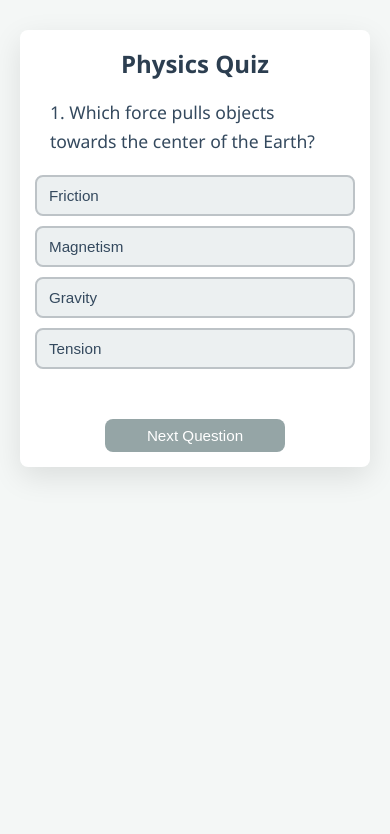
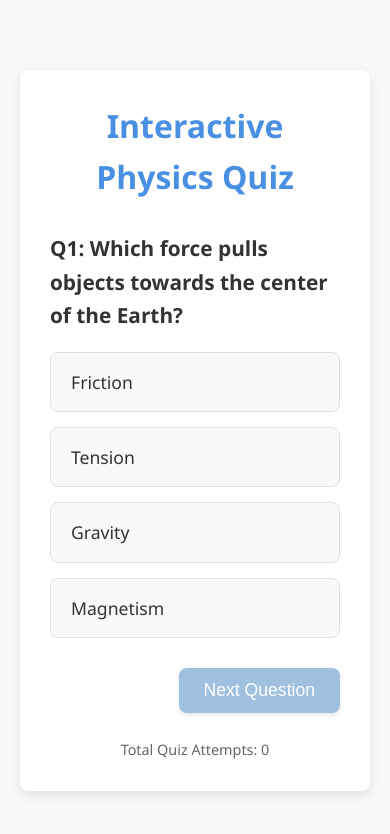
Before and after one commit to 22f3001491/science-quiz-001, a plain HTML site: page index.html in a window 390 px wide. Drawn offline with Linux system fonts and the light colour scheme.

Commit message:
Update index.html for round 2

```diff
--- a/index.html
+++ b/index.html
@@ -3,379 +3,387 @@
 <head>
     <meta charset="UTF-8">
     <meta name="viewport" content="width=device-width, initial-scale=1.0">
-    <title>Physics Quiz</title>
+    <title>Interactive Physics Quiz</title>
     <style>
-        /* Basic Reset & Body Styling */
-        *, *::before, *::after {
+        :root {
+            --primary-color: #4A90E2; /* Blue */
+            --secondary-color: #50E3C2; /* Teal */
+            --text-color: #333;
+            --background-color: #F8F9FA;
+            --card-background: #FFFFFF;
+            --success-color: #4CAF50; /* Green */
+            --error-color: #F44336; /* Red */
+            --border-radius: 8px;
+            --shadow: 0 4px 12px rgba(0, 0, 0, 0.1);
+        }
+
+        * {
             box-sizing: border-box;
             margin: 0;
             padding: 0;
         }
 
         body {
-            font-family: 'Segoe UI', Tahoma, Geneva, Verdana, sans-serif;
-            background-color: #f4f7f6; /* Light gray background */
-            color: #333;
+            font-family: 'Segoe UI', 'Helvetica Neue', Arial, sans-serif;
             line-height: 1.6;
+            color: var(--text-color);
+            background-color: var(--background-color);
             display: flex;
             justify-content: center;
-            align-items: flex-start; /* Align to top initially for better scroll behavior */
+            align-items: flex-start; /* Changed to flex-start to allow content to scroll */
             min-height: 100vh;
-            padding: 20px; /* Padding around the quiz container */
+            padding: 20px;
+            -webkit-font-smoothing: antialiased;
+            -moz-osx-font-smoothing: grayscale;
         }
 
-        /* Main Quiz Container */
         .quiz-container {
-            background-color: #ffffff; /* White card background */
-            border-radius: 12px;
-            box-shadow: 0 10px 30px rgba(0, 0, 0, 0.1); /* Soft shadow */
+            background-color: var(--card-background);
+            border-radius: var(--border-radius);
+            box-shadow: var(--shadow);
             padding: 30px;
+            max-width: 600px;
             width: 100%;
-            max-width: 600px; /* Max width for larger screens */
-            margin-top: 50px; /* Space from top */
-            text-align: center;
+            margin-top: 50px; /* Adjusted margin-top for better visual spacing */
         }
 
-        /* Header */
         h1 {
-            color: #2c3e50; /* Dark blue heading */
+            color: var(--primary-color);
+            text-align: center;
+            margin-bottom: 30px;
+            font-size: 2em;
+        }
+
+        .question-section {
             margin-bottom: 25px;
-            font-size: 2.2em;
+        }
+
+        #question {
+            font-size: 1.3em;
+            margin-bottom: 20px;
+            font-weight: 600;
+            color: var(--text-color);
+        }
+
+        .options-grid {
+            display: grid;
+            grid-template-columns: 1fr;
+            gap: 15px;
+        }
+
+        .option {
+            background-color: var(--background-color);
+            border: 1px solid #e0e0e0;
+            border-radius: var(--border-radius);
+            padding: 15px 20px;
+            cursor: pointer;
+            transition: all 0.2s ease-in-out;
+            font-size: 1.1em;
+            display: flex;
+            align-items: center;
+            justify-content: space-between;
+        }
+
+        .option:hover:not(.disabled) {
+            background-color: #eef;
+            border-color: var(--primary-color);
+            transform: translateY(-2px);
+        }
+
+        .option.selected {
+            border-color: var(--primary-color);
+            background-color: #eef;
+        }
+
+        .option.correct {
+            background-color: var(--success-color);
+            color: white;
+            border-color: var(--success-color);
+        }
+
+        .option.incorrect {
+            background-color: var(--error-color);
+            color: white;
+            border-color: var(--error-color);
+        }
+
+        .option.disabled {
+            cursor: not-allowed;
+            opacity: 0.8;
+        }
+
+        .button-group {
+            display: flex;
+            justify-content: flex-end;
+            margin-top: 30px;
+        }
+
+        button {
+            background-color: var(--primary-color);
+            color: white;
+            border: none;
+            border-radius: var(--border-radius);
+            padding: 12px 25px;
+            font-size: 1.1em;
+            cursor: pointer;
+            transition: background-color 0.2s ease-in-out, transform 0.2s ease-in-out;
+            box-shadow: 0 2px 4px rgba(0, 0, 0, 0.1);
+        }
+
+        button:hover:not(:disabled) {
+            background-color: #3A7DCC; /* Darker primary */
+            transform: translateY(-1px);
+        }
+
+        button:disabled {
+            background-color: #A0C0E0; /* Lighter primary for disabled */
+            cursor: not-allowed;
+        }
+
+        .result-section {
+            text-align: center;
+            padding: 20px 0;
+        }
+
+        #score {
+            font-size: 2em;
+            color: var(--primary-color);
+            margin-bottom: 20px;
             font-weight: 700;
         }
 
-        /* Question Text */
-        #question-text {
-            font-size: 1.4em;
-            margin-bottom: 30px;
-            color: #34495e; /* Slightly lighter dark blue */
-            min-height: 60px; /* Ensure consistent height for questions */
-            display: flex;
-            align-items: center;
-            justify-content: center;
-            text-align: left; /* Align question text to left */
-            padding: 0 15px; /* Padding for text inside */
+        #restart-button {
+            background-color: var(--secondary-color);
+            margin-top: 20px;
         }
 
-        /* Options Container */
-        #options-container {
-            display: flex;
-            flex-direction: column;
-            gap: 15px; /* Space between option buttons */
-            margin-bottom: 30px;
+        #restart-button:hover:not(:disabled) {
+            background-color: #3dc0a0; /* Darker secondary */
         }
 
-        /* Option Buttons */
-        .option-btn {
-            background-color: #ecf0f1; /* Light gray button */
-            color: #34495e;
-            border: 2px solid #bdc3c7; /* Slightly darker border */
-            padding: 15px 20px;
-            border-radius: 8px;
-            font-size: 1.1em;
-            cursor: pointer;
-            transition: all 0.3s ease; /* Smooth transitions */
-            text-align: left;
-            width: 100%; /* Full width */
-            outline: none; /* Remove outline on focus */
+        .attempts-display {
+            text-align: center;
+            margin-top: 20px;
+            font-size: 0.9em;
+            color: #666;
         }
 
-        .option-btn:hover:not(.correct-answer):not(.incorrect-answer):not(:disabled) {
-            background-color: #dfe6e9; /* Lighter hover */
-            border-color: #95a5a6;
+        /* Accessibility: Visually hidden but readable by screen readers */
+        #quiz-status {
+            position: absolute;
+            width: 1px;
+            height: 1px;
+            margin: -1px;
+            padding: 0;
+            overflow: hidden;
+            clip: rect(0, 0, 0, 0);
+            border: 0;
         }
 
-        .option-btn:disabled {
-            cursor: not-allowed;
-            opacity: 0.8; /* Slightly faded when disabled */
-        }
-
-        /* Feedback Colors */
-        .correct-answer {
-            background-color: #2ecc71; /* Green */
-            color: #ffffff;
-            border-color: #27ae60;
-            font-weight: 600;
-        }
-
-        .incorrect-answer {
-            background-color: #e74c3c; /* Red */
-            color: #ffffff;
-            border-color: #c0392b;
-            font-weight: 600;
-        }
-
-        /* Next Button */
-        #next-btn {
-            background-color: #3498db; /* Blue */
-            color: #ffffff;
-            border: none;
-            padding: 12px 25px;
-            border-radius: 8px;
-            font-size: 1.1em;
-            cursor: pointer;
-            transition: background-color 0.3s ease;
-            width: 100%;
-            max-width: 200px; /* Constrain width */
-            margin-top: 20px;
-            outline: none;
-        }
-
-        #next-btn:hover:not(:disabled) {
-            background-color: #2980b9; /* Darker blue hover */
-        }
-
-        #next-btn:disabled {
-            background-color: #95a5a6; /* Gray when disabled */
-            cursor: not-allowed;
-        }
-
-        /* Score Container */
-        #score-container {
-            font-size: 1.6em;
-            color: #2c3e50;
-            margin-top: 30px;
-            display: none; /* Hidden by default */
-        }
-
-        #score-container p {
-            margin-bottom: 20px;
-            font-weight: 600;
-        }
-
-        #restart-btn {
-            background-color: #f39c12; /* Orange for restart */
-            color: #ffffff;
-            border: none;
-            padding: 12px 25px;
-            border-radius: 8px;
-            font-size: 1.1em;
-            cursor: pointer;
-            transition: background-color 0.3s ease;
-            outline: none;
-        }
-
-        #restart-btn:hover {
-            background-color: #e67e22; /* Darker orange hover */
-        }
-
-        /* Responsiveness */
-        @media (max-width: 768px) {
-            .quiz-container {
-                margin-top: 20px;
-                padding: 20px;
-            }
-
-            h1 {
-                font-size: 1.8em;
-                margin-bottom: 20px;
-            }
-
-            #question-text {
-                font-size: 1.2em;
-                margin-bottom: 25px;
-            }
-
-            .option-btn {
-                padding: 12px 15px;
-                font-size: 1em;
-            }
-
-            #next-btn, #restart-btn {
-                padding: 10px 20px;
-                font-size: 1em;
-            }
-        }
-
-        @media (max-width: 480px) {
-            .quiz-container {
-                margin-top: 10px;
-                padding: 15px;
-                border-radius: 8px;
-            }
-
-            h1 {
-                font-size: 1.5em;
-                margin-bottom: 15px;
-            }
-
-            #question-text {
-                font-size: 1.1em;
-                margin-bottom: 20px;
-                min-height: 50px; /* Adjust min-height for smaller screens */
-            }
-
-            .option-btn {
-                font-size: 0.95em;
-                padding: 10px 12px;
-            }
-
-            #options-container {
-                gap: 10px; /* Smaller gap on mobile */
-            }
-
-            #next-btn, #restart-btn {
-                padding: 8px 15px;
-                font-size: 0.95em;
-                max-width: 180px;
+        /* Responsive adjustments */
+        @media (min-width: 768px) {
+            .options-grid {
+                grid-template-columns: 1fr 1fr;
             }
         }
     </style>
 </head>
 <body>
     <div class="quiz-container">
-        <h1>Physics Quiz</h1>
+        <h1>Interactive Physics Quiz</h1>
 
-        <div id="question-area">
-            <p id="question-text">Loading question...</p>
-            <div id="options-container">
-                <!-- Options will be inserted here by JavaScript -->
+        <div class="question-section" id="quiz-screen">
+            <p id="question"></p>
+            <div id="options" class="options-grid">
+                <!-- Options will be injected here by JavaScript -->
             </div>
-            <button id="next-btn" disabled>Next Question</button>
+            <div class="button-group">
+                <button id="next-button" disabled>Next Question</button>
+            </div>
         </div>
 
-        <div id="score-container" style="display: none;">
-            <p>You scored <span id="final-score">0</span> out of <span id="total-questions"></span>!</p>
-            <button id="restart-btn">Restart Quiz</button>
+        <div class="result-section" id="result-screen" style="display: none;">
+            <h2>Quiz Complete!</h2>
+            <p id="score"></p>
+            <button id="restart-button">Restart Quiz</button>
         </div>
+
+        <div class="attempts-display">
+            Total Quiz Attempts: <span id="total-attempts">0</span>
+        </div>
+
+        <div id="quiz-status" role="status" aria-live="polite"></div>
     </div>
 
     <script>
-        const quizData = [
+        const questions = [
             {
                 question: "Which force pulls objects towards the center of the Earth?",
-                options: ["Friction", "Magnetism", "Gravity", "Tension"],
-                correctAnswerIndex: 2
+                options: ["Friction", "Tension", "Gravity", "Magnetism"],
+                answer: 2 // Index of the correct answer
             },
             {
-                question: "What is the formula for calculating speed?",
-                options: ["Mass x Acceleration", "Distance / Time", "Force x Distance", "Energy / Time"],
-                correctAnswerIndex: 1
+                question: "What is the unit of speed in the International System of Units (SI)?",
+                options: ["Kilometer per hour", "Miles per hour", "Meters per second", "Knots"],
+                answer: 2
             },
             {
-                question: "What type of energy is stored in an object due to its position or state?",
-                options: ["Kinetic Energy", "Thermal Energy", "Potential Energy", "Chemical Energy"],
-                correctAnswerIndex: 2
+                question: "Which type of energy is stored in an object due to its position or state?",
+                options: ["Kinetic energy", "Thermal energy", "Potential energy", "Chemical energy"],
+                answer: 2
             },
             {
-                question: "According to Newton's Second Law of Motion, what is the relationship between force, mass, and acceleration?",
-                options: ["Force = Mass / Acceleration", "Force = Mass x Acceleration", "Force = Acceleration / Mass", "Force = Work / Time"],
-                correctAnswerIndex: 1
+                question: "According to Newton's First Law of Motion, an object at rest will stay at rest unless acted upon by a(n) ____ force.",
+                options: ["Balanced", "Unbalanced", "Gravitational", "Frictional"],
+                answer: 1
             },
             {
-                question: "Which of Newton's Laws states that for every action, there is an equal and opposite reaction?",
-                options: ["First Law", "Second Law", "Third Law", "Law of Universal Gravitation"],
-                correctAnswerIndex: 2
+                question: "What is the formula for calculating force?",
+                options: ["F = m / a", "F = a / m", "F = m * a", "F = m + a"],
+                answer: 2
             }
         ];
 
         let currentQuestionIndex = 0;
         let score = 0;
-        let quizActive = true; // Flag to prevent multiple selections for a single question
+        let quizAttempts = 0;
+        let answeredCurrentQuestion = false;
 
-        // Get DOM elements
-        const questionText = document.getElementById('question-text');
-        const optionsContainer = document.getElementById('options-container');
-        const nextButton = document.getElementById('next-btn');
-        const questionArea = document.getElementById('question-area');
-        const scoreContainer = document.getElementById('score-container');
-        const finalScoreSpan = document.getElementById('final-score');
-        const totalQuestionsSpan = document.getElementById('total-questions');
-        const restartButton = document.getElementById('restart-btn');
+        // DOM Elements
+        const questionElement = document.getElementById('question');
+        const optionsElement = document.getElementById('options');
+        const nextButton = document.getElementById('next-button');
+        const quizScreen = document.getElementById('quiz-screen');
+        const resultScreen = document.getElementById('result-screen');
+        const scoreElement = document.getElementById('score');
+        const restartButton = document.getElementById('restart-button');
+        const totalAttemptsElement = document.getElementById('total-attempts');
+        const quizStatusElement = document.getElementById('quiz-status');
 
-        // Event Listeners
-        nextButton.addEventListener('click', handleNextButtonClick);
-        restartButton.addEventListener('click', restartQuiz);
+        // Local Storage Keys
+        const LOCAL_STORAGE_ATTEMPTS_KEY = 'physicsQuizAttempts';
 
-        /**
-         * Displays the current question and its options, or shows the final score.
-         */
+        // --- Core Quiz Logic ---
+
+        function loadAttempts() {
+            const storedAttempts = localStorage.getItem(LOCAL_STORAGE_ATTEMPTS_KEY);
+            if (storedAttempts) {
+                quizAttempts = parseInt(storedAttempts, 10);
+            } else {
+                quizAttempts = 0;
+            }
+            totalAttemptsElement.textContent = quizAttempts;
+        }
+
+        function saveAttempt() {
+            quizAttempts++;
+            localStorage.setItem(LOCAL_STORAGE_ATTEMPTS_KEY, quizAttempts);
+            totalAttemptsElement.textContent = quizAttempts;
+        }
+
+        function announce(message) {
+            quizStatusElement.textContent = message;
+            // Optionally, clear after a delay if messages can get stale,
+            // but for immediate feedback, just setting it is usually fine.
+            // setTimeout(() => quizStatusElement.textContent = '', 2000);
+        }
+
         function displayQuestion() {
-            // Reset UI state for a new question
-            quizActive = true;
-            nextButton.disabled = true; // Next button is disabled until an answer is selected
-            optionsContainer.innerHTML = ''; // Clear previous options
+            answeredCurrentQuestion = false;
+            nextButton.disabled = true;
+            optionsElement.innerHTML = ''; // Clear previous options
 
-            scoreContainer.style.display = 'none'; // Ensure score container is hidden
-            questionArea.style.display = 'block'; // Ensure question area is visible
+            if (currentQuestionIndex < questions.length) {
+                const currentQuestion = questions[currentQuestionIndex];
+                questionElement.textContent = `Q${currentQuestionIndex + 1}: ${currentQuestion.question}`;
 
-            if (currentQuestionIndex < quizData.length) {
-                const question = quizData[currentQuestionIndex];
-                questionText.textContent = `${currentQuestionIndex + 1}. ${question.question}`;
-
-                question.options.forEach((option, index) => {
-                    const button = document.createElement('button');
-                    button.classList.add('option-btn');
-                    button.textContent = option;
-                    button.dataset.index = index; // Store original index for reference
-                    button.addEventListener('click', () => handleAnswerClick(button, index));
-                    optionsContainer.appendChild(button);
+                currentQuestion.options.forEach((optionText, index) => {
+                    const optionDiv = document.createElement('div');
+                    optionDiv.classList.add('option');
+                    optionDiv.dataset.index = index;
+                    optionDiv.textContent = optionText;
+                    optionDiv.addEventListener('click', () => selectAnswer(optionDiv, index));
+                    optionsElement.appendChild(optionDiv);
                 });
+                announce(`Question ${currentQuestionIndex + 1} of ${questions.length}. ${currentQuestion.question}`);
             } else {
-                // All questions answered, show final score
-                showFinalScore();
+                showResult();
             }
         }
 
-        /**
-         * Handles the user's answer selection, provides visual feedback, and updates score.
-         * @param {HTMLButtonElement} selectedButton - The button element that was clicked.
-         * @param {number} selectedIndex - The index of the selected answer option.
-         */
-        function handleAnswerClick(selectedButton, selectedIndex) {
-            if (!quizActive) return; // Prevent multiple selections for the same question
+        function selectAnswer(selectedOptionDiv, selectedIndex) {
+            if (answeredCurrentQuestion) {
+                return; // Prevent re-answering
+            }
+            answeredCurrentQuestion = true;
 
-            quizActive = false; // Disable further selections for this question
-            nextButton.disabled = false; // Enable the "Next Question" button
+            const currentQuestion = questions[currentQuestionIndex];
+            const correctOptionIndex = currentQuestion.answer;
+            let feedbackMessage = '';
 
-            const correctAnswerIndex = quizData[currentQuestionIndex].correctAnswerIndex;
-            const optionButtons = optionsContainer.querySelectorAll('.option-btn');
+            // Mark selected option
+            selectedOptionDiv.classList.add('selected');
 
-            // Apply 'correct-answer' class to the correct option and disable all options
-            optionButtons.forEach(button => {
-                button.disabled = true; // Disable all options after user makes a choice
-                if (parseInt(button.dataset.index) === correctAnswerIndex) {
-                    button.classList.add('correct-answer');
+            // Apply feedback styling
+            if (selectedIndex === correctOptionIndex) {
+                selectedOptionDiv.classList.add('correct');
+                score++;
+                feedbackMessage = `Correct! Your current score is ${score}.`;
+            } else {
+                selectedOptionDiv.classList.add('incorrect');
+                // Highlight the correct answer if incorrect option was chosen
+                const correctOptionDiv = optionsElement.querySelector(`[data-index="${correctOptionIndex}"]`);
+                if (correctOptionDiv) {
+                    correctOptionDiv.classList.add('correct');
                 }
+                feedbackMessage = `Incorrect. The correct answer was "${currentQuestion.options[correctOptionIndex]}". Your current score is ${score}.`;
+            }
+
+            // Disable all options after an answer is selected
+            Array.from(optionsElement.children).forEach(option => {
+                option.classList.add('disabled');
+                option.style.pointerEvents = 'none'; // Further prevent interaction
             });
 
-            // If the selected answer is incorrect, apply 'incorrect-answer' class
-            if (selectedIndex === correctAnswerIndex) {
-                score++; // Increment score only if correct
-            } else {
-                selectedButton.classList.add('incorrect-answer');
-            }
+            nextButton.disabled = false;
+            announce(feedbackMessage);
         }
 
-        /**
-         * Moves to the next question or shows the final score if the quiz is complete.
-         */
-        function handleNextButtonClick() {
-            currentQuestionIndex++;
+        function showResult() {
+            quizScreen.style.display = 'none';
+            resultScreen.style.display = 'block';
+            scoreElement.textContent = `You scored ${score} out of ${questions.length}!`;
+            saveAttempt(); // Increment and save attempts
+
+            announce(`Quiz completed. You scored ${score} out of ${questions.length}. Total attempts so far: ${quizAttempts}.`);
+        }
+
+        function resetQuiz() {
+            currentQuestionIndex = 0;
+            score = 0;
+            quizScreen.style.display = 'block';
+            resultScreen.style.display = 'none';
             displayQuestion();
         }
 
-        /**
-         * Hides the question area and displays the final score.
-         */
-        function showFinalScore() {
-            questionArea.style.display = 'none'; // Hide current question
-            scoreContainer.style.display = 'block'; // Show score container
-            finalScoreSpan.textContent = score;
-            totalQuestionsSpan.textContent = quizData.length;
-        }
+        // --- Event Listeners ---
 
-        /**
-         * Resets the quiz to its initial state and displays the first question.
-         */
-        function restartQuiz() {
-            currentQuestionIndex = 0;
-            score = 0;
+        nextButton.addEventListener('click', () => {
+            currentQuestionIndex++;
+            displayQuestion();
+        });
+
+        restartButton.addEventListener('click', resetQuiz);
+
+        // --- Initialization ---
+
+        function initQuiz() {
+            loadAttempts();
             displayQuestion();
         }
 
-        // Initialize the quiz when the script loads
-        displayQuestion();
+        // Run the initialization when the DOM is fully loaded
+        document.addEventListener('DOMContentLoaded', initQuiz);
     </script>
 </body>
 </html>
```
